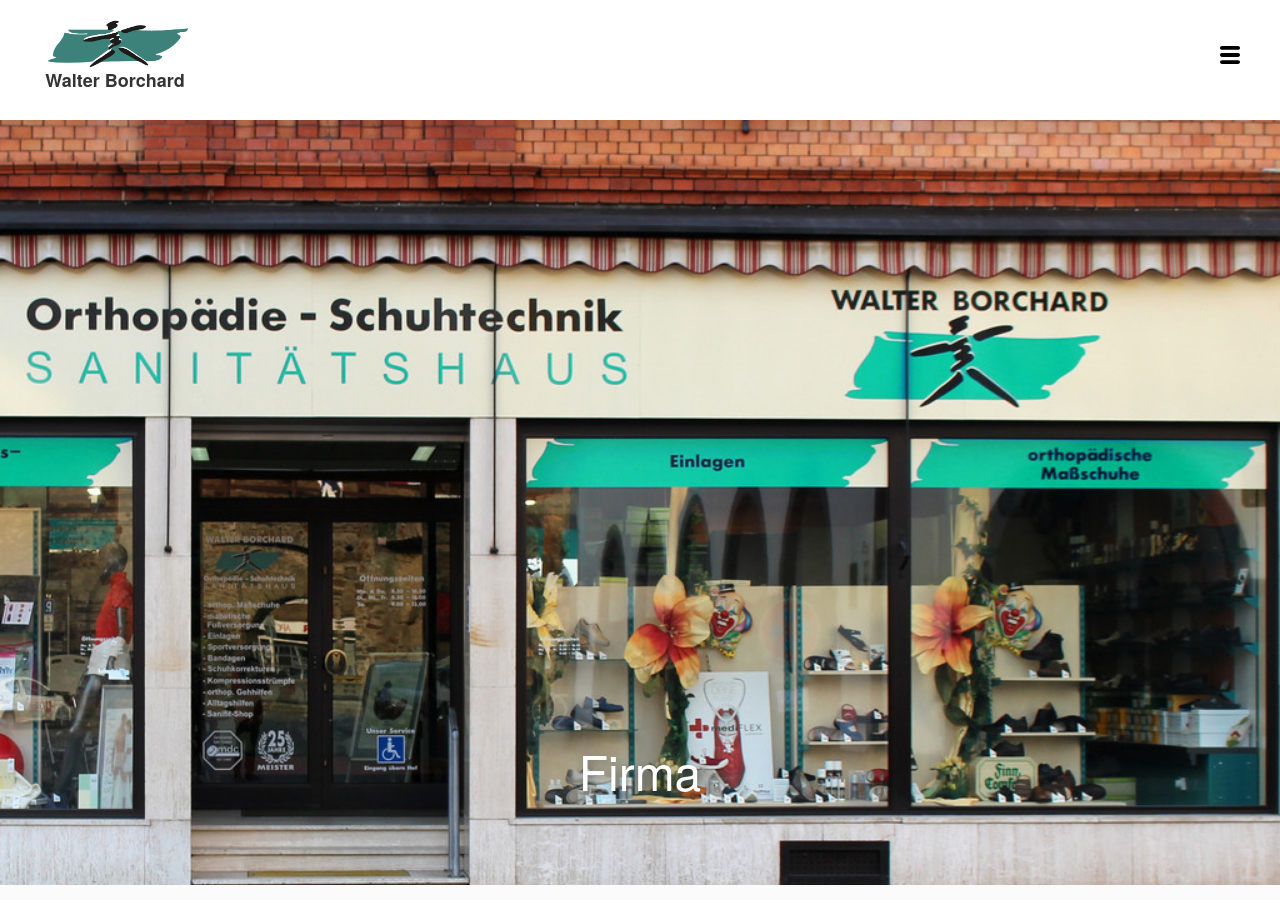
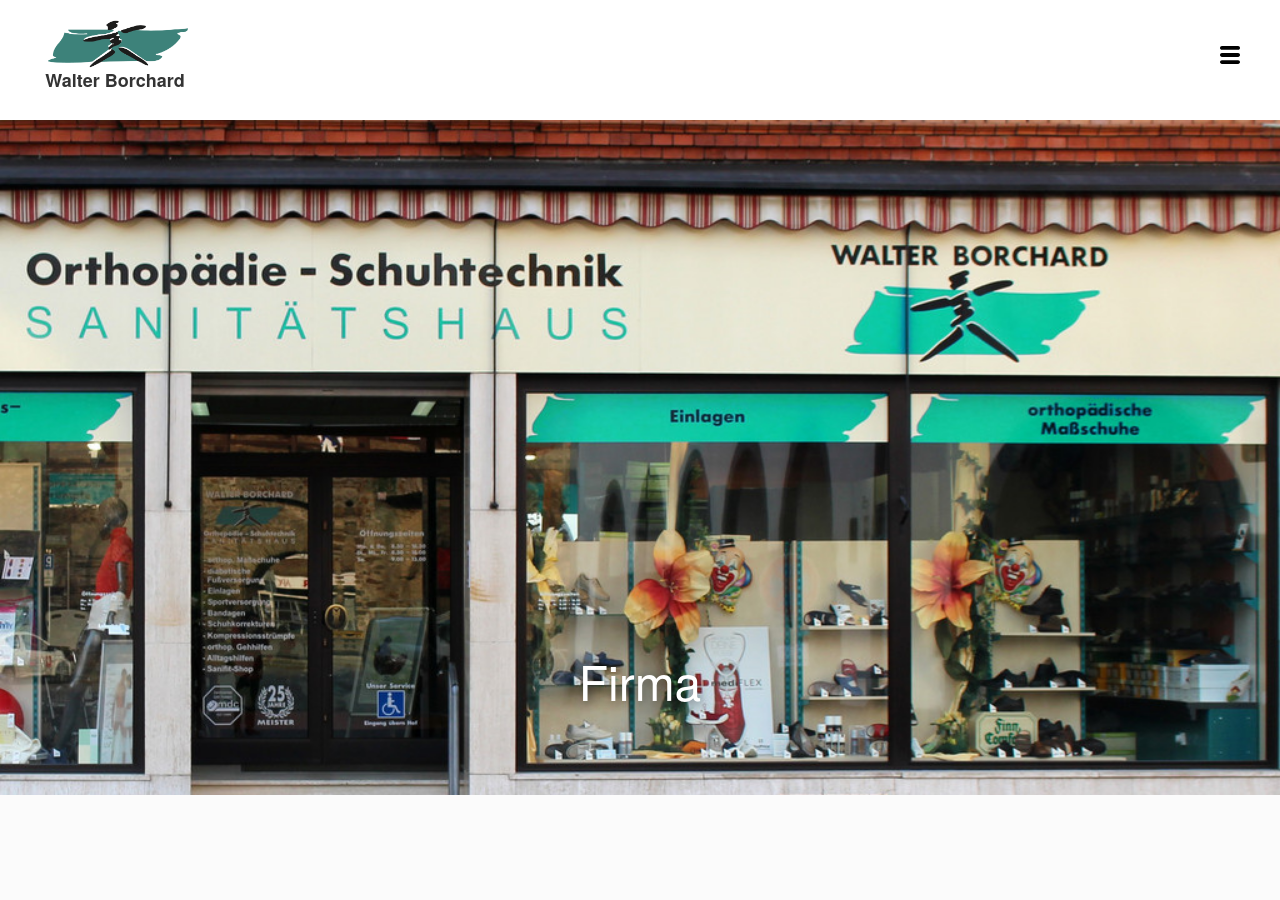
Before and after one commit to JohannesBorchard/Borchard-Orthopaedie, a Jekyll site: the page built from pages/firma.html, in a window 1280 px wide and 900 px high. Built offline with Jekyll 4.4.1, drawn with Linux system fonts in a browser that asks for light colours.

Commit message:
Responsive Header Image Höhe reduziert

```diff
--- a/_includes/css/header.css
+++ b/_includes/css/header.css
@@ -248,4 +248,8 @@
         top: 45px;
     }
 
+    .header__image {
+    height: 75%;
 }
+
+}
```
